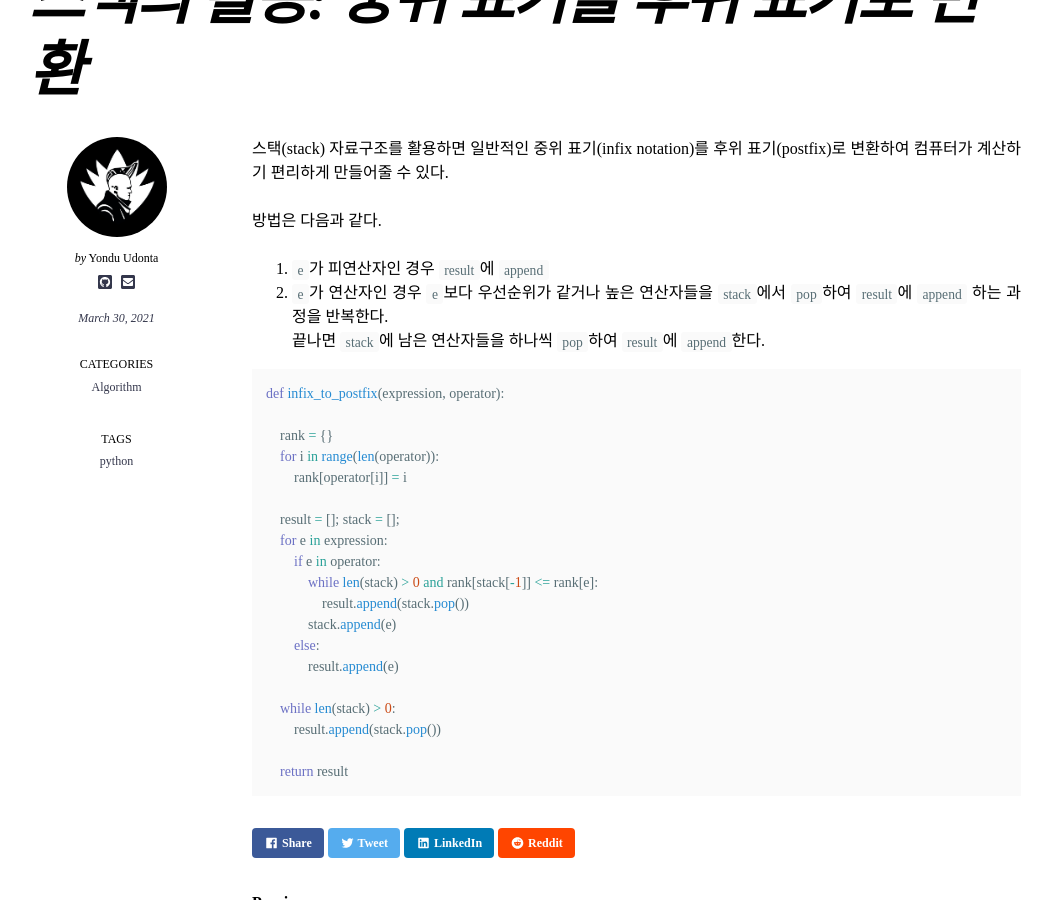
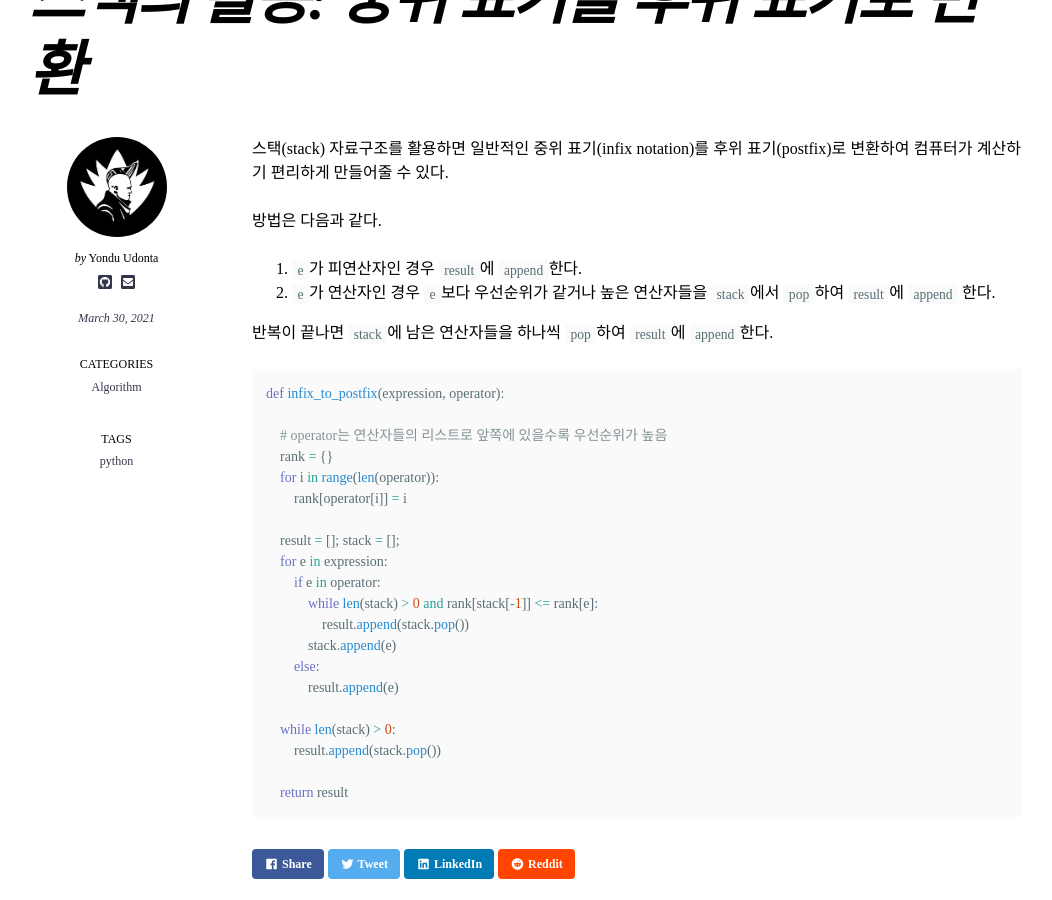
Before and after one commit to boreum0302/blog, a Jekyll site: the page built from _posts/2021-03-30-infix-to-prefix.md, in a window 1280 px wide and 900 px high, scrolled down 378 px. Shown: the whole window, without its empty margins (115-1167 px from the left). Built offline with Jekyll 4.4.1, drawn with Linux system fonts in a browser that asks for light colours; nearby versions of some CDN libraries; some web fonts are replaced.

Commit message:
Update 2021-03-30-infix-to-prefix.md

````diff
--- a/_posts/2021-03-30-infix-to-prefix.md
+++ b/_posts/2021-03-30-infix-to-prefix.md
@@ -10,15 +10,16 @@ use_math: true
 스택(stack) 자료구조를 활용하면 일반적인 중위 표기(infix notation)를 후위 표기(postfix)로 변환하여 컴퓨터가 계산하기 편리하게 만들어줄 수 있다.
 
 방법은 다음과 같다.
-1. `e`가 피연산자인  경우 `result`에 `append`
-2. `e`가 연산자인 경우 `e`보다 우선순위가 같거나 높은  연산자들을 `stack`에서 `pop`하여 `result`에 `append`
-하는 과정을 반복한다.
-끝나면 `stack`에 남은 연산자들을 하나씩 `pop`하여 `result`에 `append`한다.
+1. `e`가 피연산자인  경우 `result`에 `append`한다.
+2. `e`가 연산자인 경우 `e`보다 우선순위가 같거나 높은  연산자들을 `stack`에서 `pop`하여 `result`에 `append` 한다.
+
+반복이 끝나면 `stack`에 남은 연산자들을 하나씩 `pop`하여 `result`에 `append`한다.
 
 
 ```python
 def infix_to_postfix(expression, operator):
 
+    # operator는 연산자들의 리스트로 앞쪽에 있을수록 우선순위가 높음
     rank = {}
     for i in range(len(operator)):
         rank[operator[i]] = i
````
